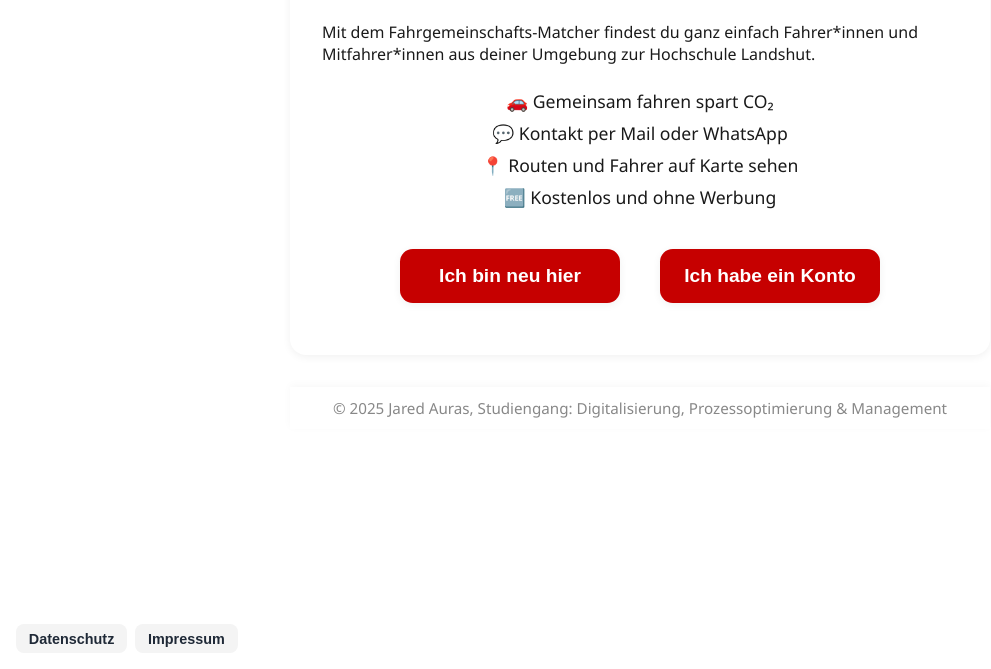
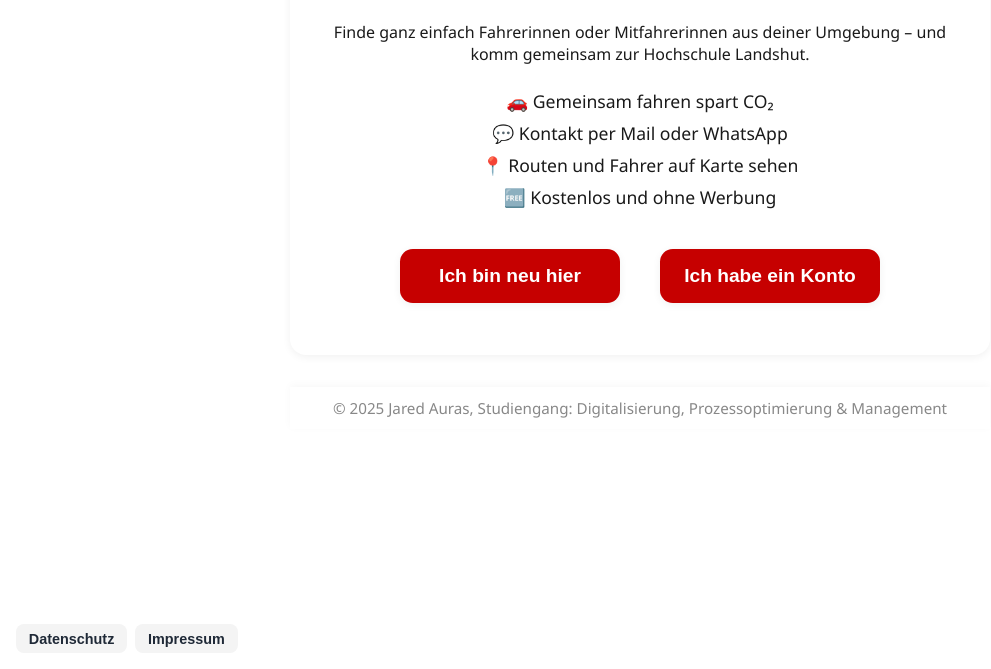
Before and after one commit to Zurmek/PruefungMitfahrgelegenheit, a plain HTML site: page index.html in a window 1280 px wide. Shown: the part 131-800 px from the top of the page, without its empty margins (0-991 px from the left). Drawn offline with nearby package versions, Linux system fonts and the light colour scheme.

Commit message:
Text auf der Startseite überarbeitet

```diff
--- a/index.html
+++ b/index.html
@@ -87,7 +87,7 @@
     <div id="homePage">
       <div id="welcomeBox" class="section-box">
         <h1>Willkommen!</h1>
-        <p>Mit dem Fahrgemeinschafts-Matcher findest du ganz einfach Fahrer*innen und Mitfahrer*innen aus deiner Umgebung zur Hochschule Landshut.</p>
+        <p>Finde ganz einfach Fahrerinnen oder Mitfahrerinnen aus deiner Umgebung – und komm gemeinsam zur Hochschule Landshut.</p>
         <ul class="welcome-list">
           <li>🚗 Gemeinsam fahren spart CO₂</li>
           <li>💬 Kontakt per Mail oder WhatsApp</li>
--- a/styles.css
+++ b/styles.css
@@ -563,3 +563,7 @@ a {
   margin-bottom: 0.2em;
   font-size: 1rem;
 }
+
+#welcomeBox {
+  text-align: center;
+}
```
